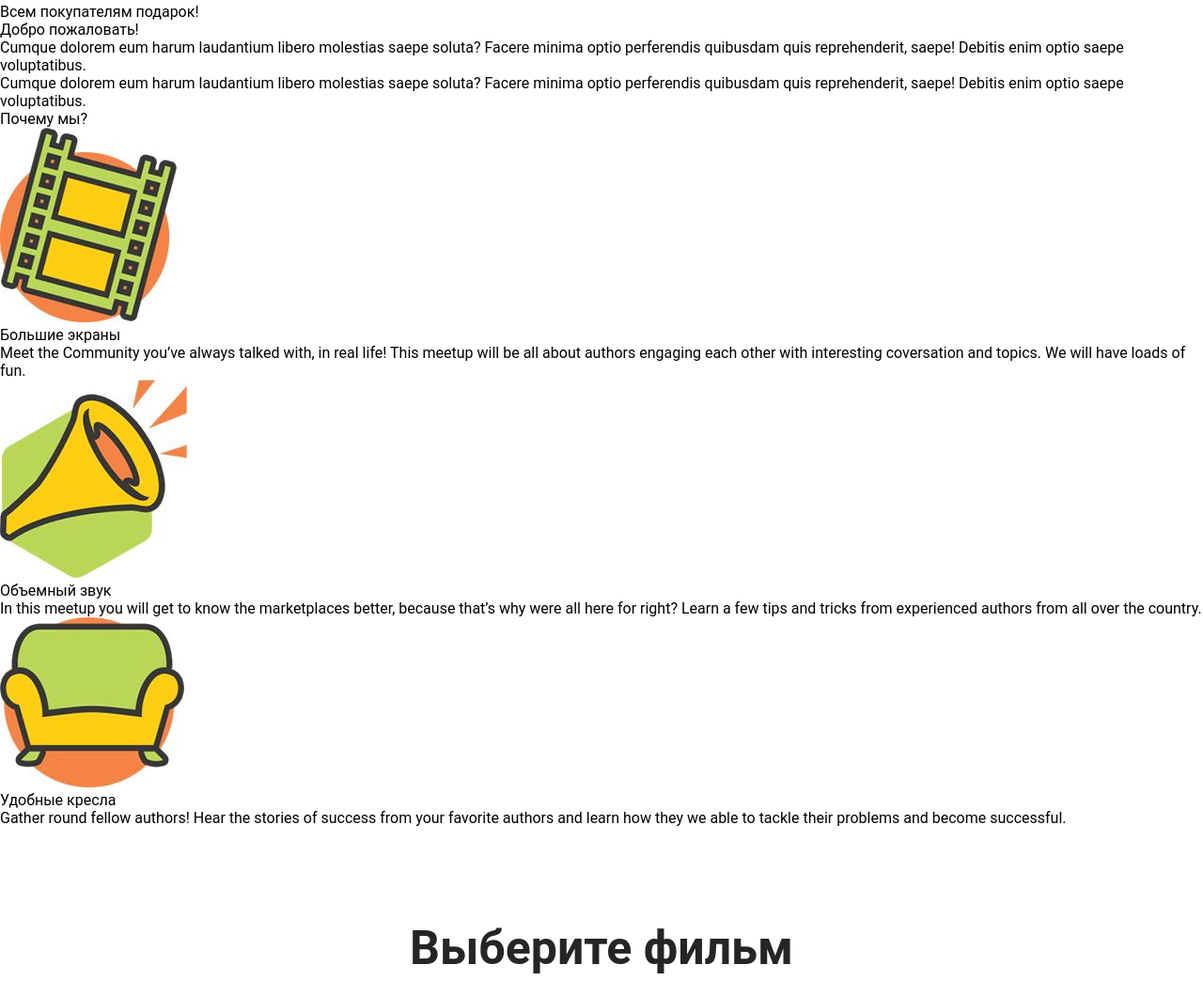
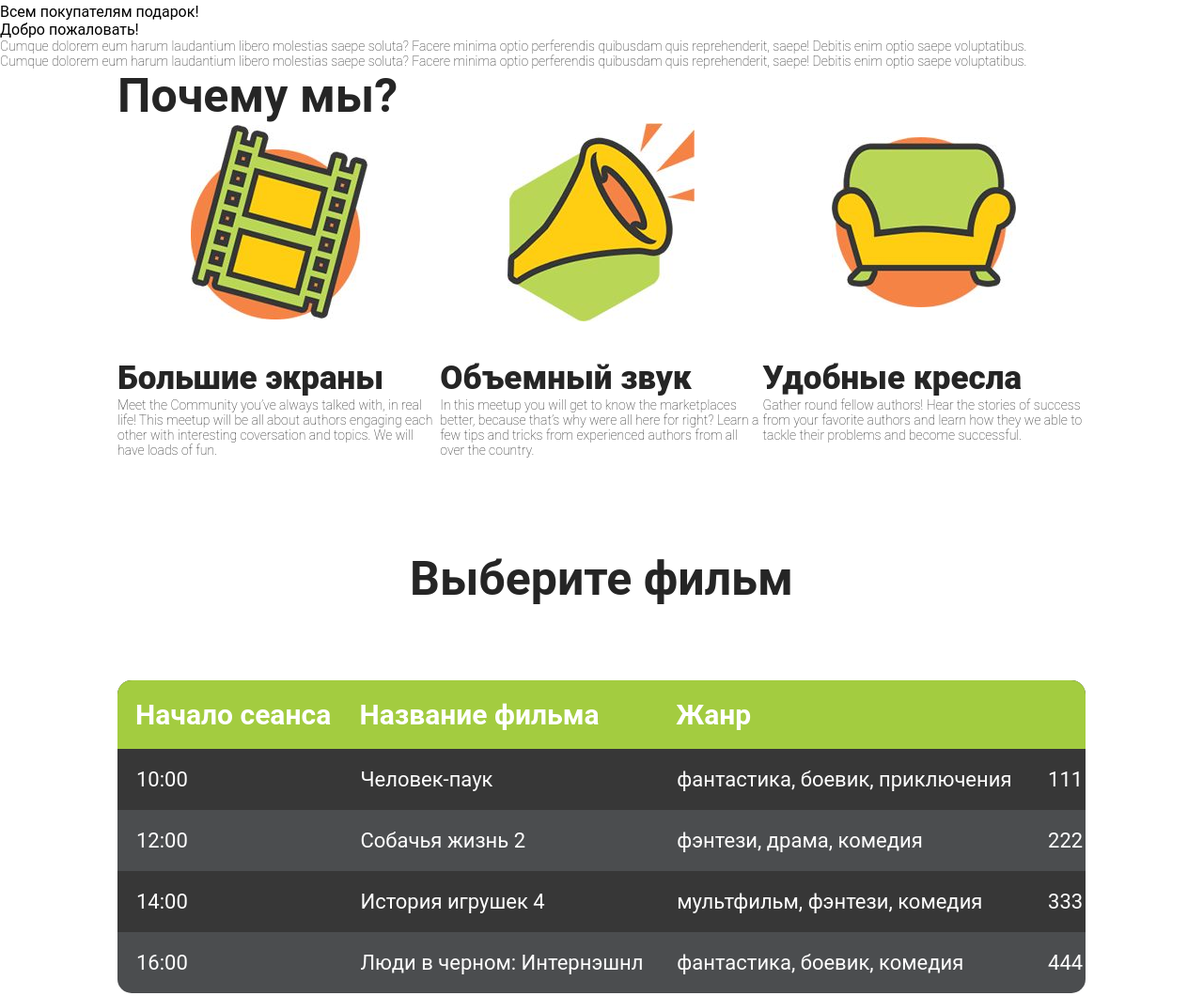
Before and after one commit to fonbeauty/cinema, a plain HTML site: page index.html in a window 1280 px wide. Shown: the part 288-1348 px from the top of the page at 94% size. Drawn offline with Linux system fonts and the light colour scheme.

Commit message:
screen02 verstka

```diff
--- a/css/main.css
+++ b/css/main.css
@@ -8,6 +8,18 @@
     font: 'Roboto';
     src: url('../fonts/Roboto-Bold.ttf') format('truetype');
     font-weight: 700;
+}
+
+@font-face{
+    font: 'Roboto';
+    src: url('../fonts/Roboto-Black.ttf');
+    font-weight: 900;
+}
+
+@font-face{
+    font: 'Roboto';
+    src: url('../fonts/Roboto-Light.ttf');
+    font-weight: 200;
 }
 
 .movie-list
@@ -30,6 +42,55 @@
     margin: 0 auto;
 }
 
+p
+{
+    font-size: 14px;
+    font-weight: 200;
+    color: #242424;
+}
+
+.screen02__text2
+{
+    font-size: 50px;
+    font-weight: 700;
+    color: #252525;
+}
+
+.screen02__text3
+{
+    font-size: 35px;
+    font-weight: 900;
+    color: #252525;
+}
+
+.screen02__row
+{
+    overflow: hidden;
+}
+
+.screen02__column
+{
+    float: left;;
+    width: 33.33%;
+}
+
+.screen02__image-wrap
+{
+    height: 211px;
+    position: relative;
+    margin-bottom: 40px;
+}
+
+.screen02__image-wrap img
+{
+    position: absolute;
+    left: 0;
+    right: 0;
+    top: 0;
+    bottom: 0;
+    margin: auto;
+}
+
 .movie-list__table
 {
     width: 100%;
@@ -44,5 +105,24 @@
     font-weight: 700;
     color: #fff;
     background: #a3cc40;
-    padding: 19px 0;
+    padding: 19px 0 19px 19px;
+    text-align: left;
 }
+
+.movie-list__table td
+{
+    font-size: 22px;
+    font-weight: 400;
+    color: white;
+    padding: 20px 0 20px 20px;
+}
+
+.movie-list__table tr:nth-child(2n+1)
+{
+    background: #373737;
+}
+
+.movie-list__table tr:nth-child(2n)
+{
+    background: #4b4d4f;
+}
--- a/index.html
+++ b/index.html
@@ -28,7 +28,7 @@
         </div>
     </div>
 
-    <div>
+
     <div>
         <h2>Добро пожаловать!</h2>
         <p>
@@ -45,39 +45,50 @@
         </p>
     </div>
 
-        <div>
-            <h2>Почему мы?</h2>
-            <div>
+    <div class="screen02">
+        <div class="container">
+            <h2 class="screen02__text2">Почему мы?</h2>
+            <div class="screen02__row">
+                <div class="screen02__column">
+                    <div class="screen02__image-wrap">
                         <img src="images/b2_icon_1.jpg" alt="">
-                <h3>Большие экраны</h3>
+                    </div>
+                    <h3 class="screen02__text3">Большие экраны</h3>
                     <p>
-                    Meet the Community you’ve always talked with, in real life! This meetup will be all about authors
+                        Meet the Community you’ve always talked with, in real life! This meetup will be all about
+                        authors
                         engaging
                         each
                         other with interesting coversation and topics. We will have loads of fun.
                     </p>
                 </div>
-            <div>
+                <div class="screen02__column">
+                    <div class="screen02__image-wrap">
                         <img src="images/b2_icon_2.jpg" alt="">
-                <h3>Объемный звук</h3>
+                    </div>
+                    <h3 class="screen02__text3">Объемный звук</h3>
                     <p>
-                    In this meetup you will get to know the marketplaces better, because that’s why were all here for
+                        In this meetup you will get to know the marketplaces better, because that’s why were all here
+                        for
                         right?
                         Learn a few
                         tips and tricks from experienced authors from all over the country.
                     </p>
                 </div>
-            <div>
+                <div class="screen02__column">
+                    <div class="screen02__image-wrap">
                         <img src="images/b2_icon_3.jpg" alt="">
-                <h3>Удобные кресла</h3>
+                    </div>
+                    <h3 class="screen02__text3">Удобные кресла</h3>
                     <p>
-
-                    Gather round fellow authors! Hear the stories of success from your favorite authors and learn how
+                        Gather round fellow authors! Hear the stories of success from your favorite authors and learn
+                        how
                         they
                         we
                         able to
                         tackle their problems and become successful.
                     </p>
+                </div>
             </div>
         </div>
     </div>
@@ -94,6 +105,7 @@
                             <th>Начало сеанса</th>
                             <th>Название фильма</th>
                             <th>Жанр</th>
+                            <th></th>
                         </tr>
                     </thead>
                     <tbody>
@@ -101,21 +113,25 @@
                             <td>10:00</td>
                             <td>Человек-паук</td>
                             <td>фантастика, боевик, приключения</td>
+                            <td>111</td>
                         </tr>
                         <tr>
                             <td>12:00</td>
                             <td>Собачья жизнь 2</td>
                             <td>фэнтези, драма, комедия</td>
+                            <td>222</td>
                         </tr>
                         <tr>
                             <td>14:00</td>
                             <td>История игрушек 4</td>
                             <td>мультфильм, фэнтези, комедия</td>
+                            <td>333</td>
                         </tr>
                         <tr>
                             <td>16:00</td>
                             <td>Люди в черном: Интернэшнл</td>
                             <td>фантастика, боевик, комедия</td>
+                            <td>444</td>
                         </tr>
                     </tbody>
                 </table>
```
Also changed, not shown: temp.html (added, +44 -0 lines). Lines whose indentation alone changed are shown as unchanged.
